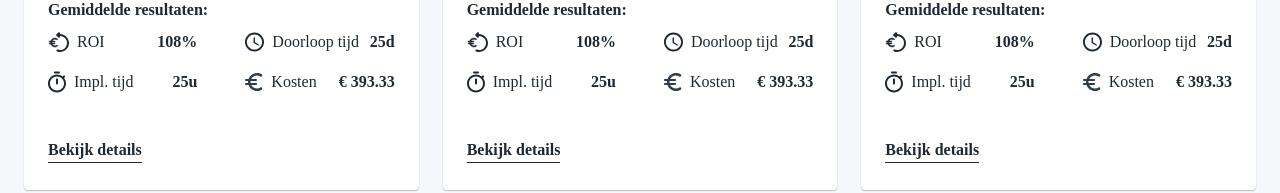
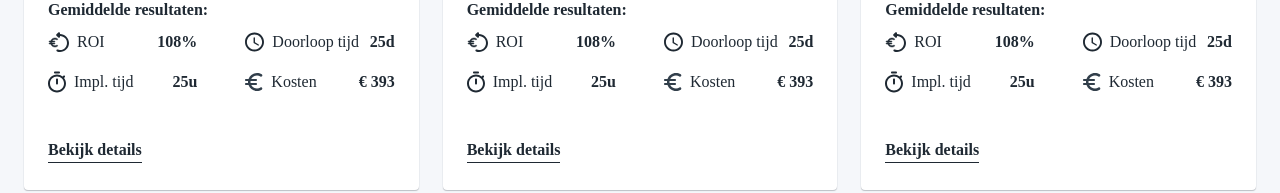
Before and after one commit to Aylin-Nederlof/Methodbox, a Vue app: page /#/ in a window 1280 px wide. Shown: the part 735-928 px from the top of the page. Built offline with nearby package versions, Linux system fonts and the light colour scheme.

Commit message:
change average functions

```diff
--- a/src/components/MethodCards.vue
+++ b/src/components/MethodCards.vue
@@ -4,7 +4,7 @@
       <div class="method card-bg">
         <el-row>
           <el-col :span="20">
-            <router-link to="/DetailView">
+            <router-link :to="{ name: 'DetailView', params: {methodeID: methodData.id, methodeNaam: methodData.title, methode: methodData }}">
               <div class="categoryTitle">
                 <div class="categorie" v-bind:style="{ backgroundColor: categorieKleur }"></div>
                 <div>
@@ -34,34 +34,34 @@
               <Result>
                 <img class="iconMarginRight" slot="Icon2" src="../assets/Icons/ROI.svg" alt="">
                 <div slot="Key" class="subTitle">ROI</div>
-                <div slot="Value" class="subTitle">{{gemROI}}%</div>
+                <div slot="Value" class="subTitle">{{getAverage('ROI')}}%</div>
               </Result>
           </el-col>
           <el-col :xs="24" :sm="12" :md="12" :lg="12">
               <Result>
                 <img class="iconMarginRight" slot="Icon2" src="../assets/Icons/Doorlooptijd.svg" alt="">
                 <div slot="Key" class="subTitle">Doorloop tijd</div>
-                <div slot="Value" class="subTitle">{{gemDoorlooptijd}}d</div>
+                <div slot="Value" class="subTitle">{{getAverage('doorlooptijd')}}d</div>
               </Result>
           </el-col>
           <el-col :xs="24" :sm="12" :md="12" :lg="12">
               <Result >
                 <img class="iconMarginRight" slot="Icon2" src="../assets/Icons/Implementatietijd.svg" alt="">
                 <div slot="Key" class="subTitle">Impl. tijd</div>
-                <div slot="Value" class="subTitle">{{gemImplementatietijd}}u</div>
+                <div slot="Value" class="subTitle">{{getAverage('implementatietijd')}}u</div>
               </Result>
           </el-col>
           <el-col :xs="24" :sm="12" :md="12" :lg="12">
               <Result>
                 <img class="iconMarginRight" slot="Icon2" src="../assets/Icons/Kosten.svg" alt="">
                 <div slot="Key" class="subTitle">Kosten</div>
-                <div slot="Value" class="subTitle">€ {{gemKosten}}</div>
+                <div slot="Value" class="subTitle">€ {{getAverage('kosten')}}</div>
               </Result>
           </el-col>
           </el-row>
           </el-row>
           <el-row class="section">
-            <router-link :to="{ name: 'DetailView', params: { methodeNaam: methodData.title, methode: methodData }}"><thirdCTA>Bekijk details</thirdCTA></router-link>
+            <router-link :to="{ name: 'DetailView', params: {methodeID: methodData.id, methodeNaam: methodData.title, methode: methodData }}"><thirdCTA>Bekijk details</thirdCTA></router-link>
 
             <!-- <router-link to="/DetailView"><thirdCTA>Bekijk details</thirdCTA></router-link>              -->
 
@@ -83,6 +83,23 @@ export default {
 
     }
   },
+  methods: {
+      getAverage: function (name, decimalPlaces) {
+          let sum = 0
+          let results = this.methodData.klantresultaten
+          let divider = results.length
+          for (let i = 0; i < divider; i++) sum += results[i][name]
+
+          decimalPlaces = Math.floor(decimalPlaces || 0)
+          if (decimalPlaces) {
+              let avg = '0'.repeat(decimalPlaces) + Math.round(sum / divider * Math.pow(10, decimalPlaces))
+              console.log(avg)
+              return parseFloat(avg.slice(0, decimalPlaces * -1) + '.' + avg.slice(decimalPlaces * -1))
+          } else {
+              return Math.round(sum / divider)
+          }
+      }
+  },
   computed: {
     categorieKleur: function () {
       var kleur = ''
@@ -95,80 +112,9 @@ export default {
       } else if (this.methodData.category === 'fullfil') {
         kleur = 'rgba(255,213,0,1)'
       } else {
-        kleur = 'deze'
+        kleur = 'rgba(228,232,235,1)'
       }
       return kleur
-    },
-
-    gemOpbrengsten: function () {
-      let sum = 0
-      let aantalKlanten = 0
-      for (let i = 0; i < this.methodData.klantresultaten.length; i++) {
-      sum += this.methodData.klantresultaten[i].Opbrengsten
-      aantalKlanten++
-      }
-      var avg = sum / aantalKlanten
-      return parseFloat(avg.toFixed(2))
-    },
-    gemROI: function () {
-      let sum = 0
-      let aantalKlanten = 0
-      for (let i = 0; i < this.methodData.klantresultaten.length; i++) {
-      sum += this.methodData.klantresultaten[i].ROI
-      aantalKlanten++
-      }
-      var avg = sum / aantalKlanten
-      return parseFloat(avg.toFixed(0))
-    },
-    gemImplementatietijd: function () {
-      let sum = 0
-      let aantalKlanten = 0
-      for (let i = 0; i < this.methodData.klantresultaten.length; i++) {
-      sum += this.methodData.klantresultaten[i].implementatietijd
-      aantalKlanten++
-      }
-      var avg = sum / aantalKlanten
-      return parseFloat(avg.toFixed(0))
-    },
-    gemDoorlooptijd: function () {
-      let sum = 0
-      let aantalKlanten = 0
-      for (let i = 0; i < this.methodData.klantresultaten.length; i++) {
-      sum += this.methodData.klantresultaten[i].doorlooptijd
-      aantalKlanten++
-      }
-      var avg = sum / aantalKlanten
-      return parseFloat(avg.toFixed(0))
-    },
-    gemKosten: function () {
-      let sum = 0
-      let aantalKlanten = 0
-      for (let i = 0; i < this.methodData.klantresultaten.length; i++) {
-      sum += this.methodData.klantresultaten[i].kosten
-      aantalKlanten++
-      }
-      var avg = sum / aantalKlanten
-      return parseFloat(avg.toFixed(2))
-    },
-    gemMarge: function () {
-      let sum = 0
-      let aantalKlanten = 0
-      for (let i = 0; i < this.methodData.klantresultaten.length; i++) {
-      sum += this.methodData.klantresultaten[i].marge
-      aantalKlanten++
-      }
-      var avg = sum / aantalKlanten
-      return parseFloat(avg.toFixed(2))
-    },
-    gemConversieRatio: function () {
-      let sum = 0
-      let aantalKlanten = 0
-      for (let i = 0; i < this.methodData.klantresultaten.length; i++) {
-      sum += this.methodData.klantresultaten[i].conversieRatio
-      aantalKlanten++
-      }
-      var avg = sum / aantalKlanten
-      return parseFloat(avg.toFixed(2))
     }
   },
   components: {thirdCTA, doelgroepTag, Result}
```
